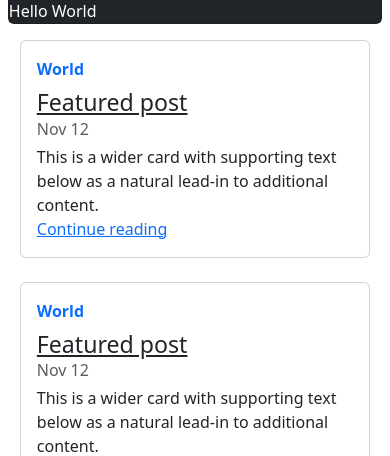
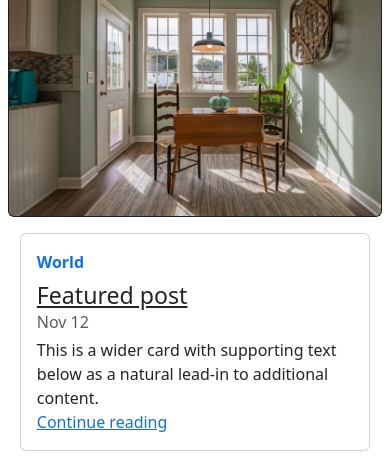
Before and after one commit to mariaroa/CMDESCAND, a PHP site: page /servicios.html in a window 390 px wide. Shown: the part 488-944 px from the top of the page. Run offline with PHP 8.4, Linux system fonts and the light colour scheme.

Commit message:
Cambios en servicios imagen banner

```diff
--- a/css/style.css
+++ b/css/style.css
@@ -28,6 +28,36 @@ a.nav-link:hover {
     justify-content: center;
     display: flex;
   }
+.tour-overlay{
+    position: absolute;
+    bottom: 0;
+    left: 0;
+    right: 0;
+    background-color: #FFFFFF80;
+    overflow: hidden;
+    width: 0;
+    height: 100%;
+    transition: .5s ease;
+}
+.card:hover .tour-overlay{
+    width: 100%;
+}
+.text-overlay{
+    color: white;
+    font-size: 20px;
+    position: absolute;
+    top: 50%;
+    left: 50%;
+    -webkit-transform: translate(-50%, -50%);
+    -ms-transform: translate(-50%, -50%);
+    transform: translate(-50%, -50%);
+    white-space: nowrap;
+}
+div.row-banner{
+  --bs-gutter-x: 0;
+}
+
+
 /* Aquí puedes agregar los estilos específicos para pantallas de dispositivos móviles */
   @media screen and (max-width: 370px) and (max-width: 411px) {
 
@@ -42,7 +72,6 @@ a.nav-link:hover {
         top: 274px !important;
     }
   }
-
 /* Aquí puedes agregar los estilos específicos para desktop*/
 @media (max-width: 412px) and (max-width: 991px) {
     /* Aquí puedes agregar los estilos específicos para pantallas pequeñas */
--- a/servicios.html
+++ b/servicios.html
@@ -21,9 +21,16 @@
           </ul>
     </header>
     <div class="card bg-dark text-white">
-        <img class="card-img img-fluid img-tour-overlay" src="images/tour-3.jpg" alt="Card image">
+        <div class="row row-banner">
+            <div class="col-md-6">
+                <img class="card-img img-fluid img-tour-overlay" src="images/prueba.jpg" alt="Card image">
+            </div>
+            <div class="col-md-6">
+                <img class="card-img img-fluid img-tour-overlay" src="images/prueba.jpg" alt="Card image">
+            </div>
+        </div>
         <div class="tour-overlay">
-            <div class="text-overlay">Hello World</div>
+            <div class="text-overlay">"Explora un mundo de posibilidades con nuestra realidad 360 y escáner de vanguardia."</div>
         </div>
     </div>
         <div class="container mt-3">
```
Also changed, not shown: images/prueba.jpg (added), images/prueba2.jpg (added).
